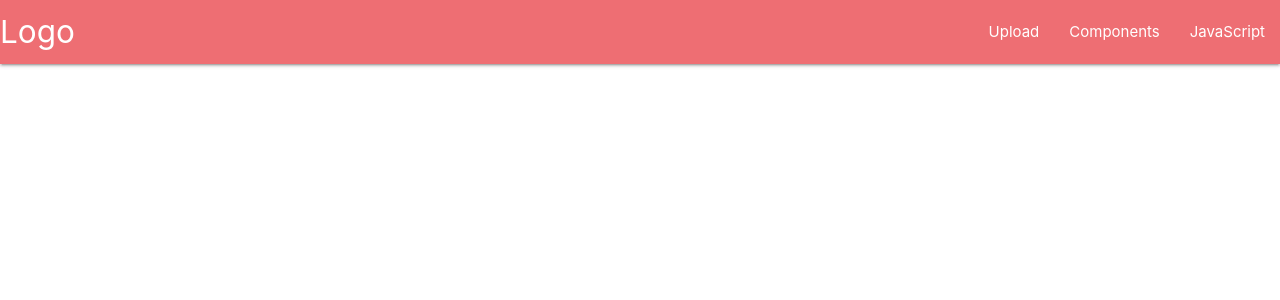
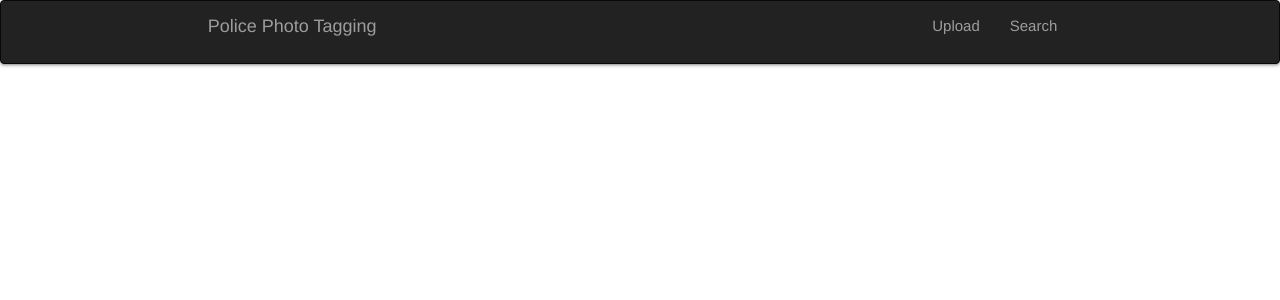
Before and after one commit to himbojo/PolicePhotoTagging, a React (Create React App) app in the folder client/: page / in a window 1280 px wide. Shown: the top 300 px of the page. Built offline with nearby package versions, Linux system fonts and the light colour scheme.

Commit message:
Added NavBar to Upload and Search pages
Jordan & Sampson

```diff
--- a/client/package.json
+++ b/client/package.json
@@ -4,11 +4,13 @@
   "private": true,
   "dependencies": {
     "axios": "^0.18.0",
+    "bootstrap": "^4.1.3",
     "materialize-css": "^1.0.0-rc.2",
     "react": "^16.4.1",
     "react-bootstrap": "^0.32.1",
     "react-dom": "^16.4.1",
     "react-dropdown-timepicker": "^1.0.4",
+    "react-router-bootstrap": "^0.24.4",
     "react-router-dom": "^4.3.1",
     "react-scripts": "1.1.4"
   },
--- a/client/public/index.html
+++ b/client/public/index.html
@@ -10,6 +10,7 @@
     -->
     <link rel="manifest" href="%PUBLIC_URL%/manifest.json">
     <link rel="shortcut icon" href="%PUBLIC_URL%/favicon.ico">
+    <link rel="stylesheet" href="https://maxcdn.bootstrapcdn.com/bootstrap/3.3.7/css/bootstrap.min.css" integrity="sha384-BVYiiSIFeK1dGmJRAkycuHAHRg32OmUcww7on3RYdg4Va+PmSTsz/K68vbdEjh4u" crossorigin="anonymous">
     <!--
       Notice the use of %PUBLIC_URL% in the tags above.
       It will be replaced with the URL of the `public` folder during the build.
--- a/client/src/components/Search/search.js
+++ b/client/src/components/Search/search.js
@@ -1,10 +1,12 @@
 import React, { Component } from "react";
 import { Button, FormControl, FormGroup, ControlLabel, InputGroup, Label } from "react-bootstrap";
+import NavBar from "../objects/navBar"
 
 class Search extends Component {
   render() {
     return (
     <div>
+    <NavBar/>
       <div className="input-group">
       <span className="input-group-addon" id="basic-addon1">@</span>
           <input type="text" className="form-control" placeholder="Username" aria-describedby="basic-addon1"/>
--- a/client/src/components/Upload/upload.js
+++ b/client/src/components/Upload/upload.js
@@ -12,43 +12,12 @@ import TimePicker from 'react-dropdown-timepicker';
 
 
 class Upload extends Component{
-  state = {
-    time: '10:00',
-  }
 
   render(){
     return(
       <div>
        <NavBar/>
-       <div className="boxes row">
-      <div className="image-box col s8" >
-        <ImageUpload/>
-      </div>
-      <div className="tag-box col s4">
-        <form className="col s12">
-          <div className="row">
-            <div className="input-field col s6">
-              <input id="file_number" type="text" className="validate"/>
-              <label className="active" for="file_number">File Number</label>
-            </div>
-          </div>
-          <div className="row">
-            <div className="input-field col s6">
-              <input id="qid" type="text" className="validate"/>
-              <label className="active" for="qid">QID</label>
-            </div>
-          </div>
-          <div className="row">
-            <div className="input-field col s6">
-            <TimePicker
-              time={this.state.time} />
-            </div>
-          </div>
 
-        </form>
-      </div>
-
-      </div>
       </div>
     );
   }
--- a/client/src/components/objects/navBar.js
+++ b/client/src/components/objects/navBar.js
@@ -1,28 +1,32 @@
 import React, { Component } from "react";
 
 import { Link } from 'react-router-dom';
+import { Navbar, Nav, NavItem } from 'react-bootstrap';
+import { LinkContainer } from "react-router-bootstrap";
+
 
 class NavBar extends Component {
   render() {
     return (
-      <nav>
-        <div className="nav-wrapper">
-          <a href="#" className="brand-logo">
-            Logo
-          </a>
-          <ul id="nav-mobile" className="right hide-on-med-and-down">
-            <li>
-              <Link to="/upload">Upload</Link>
-            </li>
-            <li>
-              <Link to="badges.html">Components</Link>
-            </li>
-            <li>
-              <Link to="collapsible.html">JavaScript</Link>
-            </li>
-          </ul>
-        </div>
-      </nav>
+      <Navbar inverse collapseOnSelect>
+  <Navbar.Header>
+    <Navbar.Brand>
+      <Link to="/upload">Police Photo Tagging</Link>
+    </Navbar.Brand>
+    <Navbar.Toggle />
+  </Navbar.Header>
+  <Navbar.Collapse>
+    <Nav pullRight>
+      <NavItem eventKey={1} href="/upload" to="/upload">
+        Upload
+      </NavItem>
+      <NavItem eventKey={2} href="/search" to="/search">
+        Search
+      </NavItem>
+    </Nav>
+  </Navbar.Collapse>
+</Navbar>
+
     );
   }
 }
--- a/package.json
+++ b/package.json
@@ -7,5 +7,8 @@
     "test": "echo \"Error: no test specified\" && exit 1"
   },
   "author": "",
-  "license": "ISC"
+  "license": "ISC",
+  "dependencies": {
+    "bootstrap": "^4.1.3"
+  }
 }
```
Also changed, not shown: 1 other file (tests, documents, lock files or other folders).
